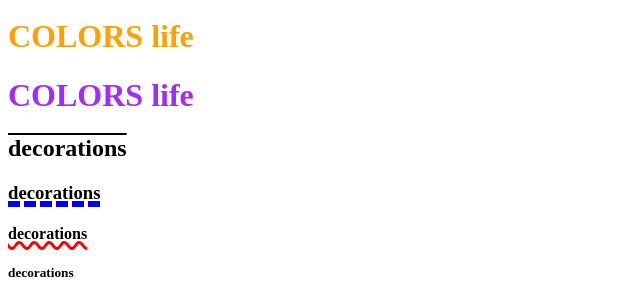
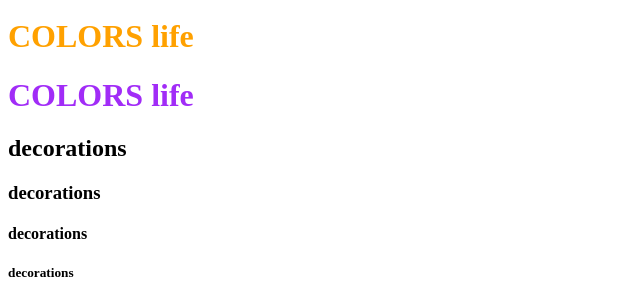
Before and after one commit to NidhimolShaji/css, a plain HTML site: page style.html in a window 1280 px wide. Shown: the part 763-1067 px from the top of the page, without its empty margins (0-640 px from the left). Drawn offline with Linux system fonts and the light colour scheme.

Commit message:
namechanged

```diff
--- a/style.html
+++ b/style.html
@@ -3,7 +3,7 @@
 <head>
 
     <title>Document</title>
-    <link rel="stylesheet" href="samples.css">
+
 </head>
 
 <body>
```
Also changed, not shown: index.css (renamed from samples.css).
